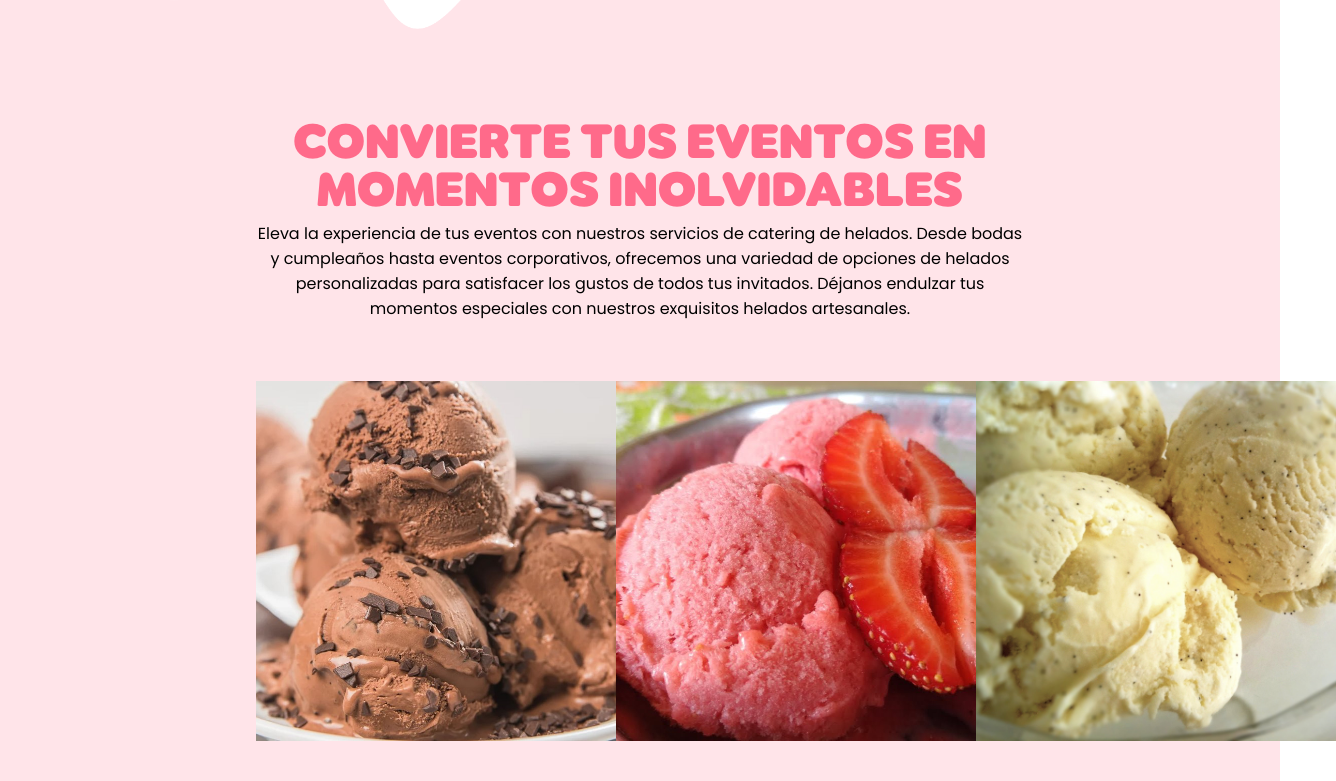
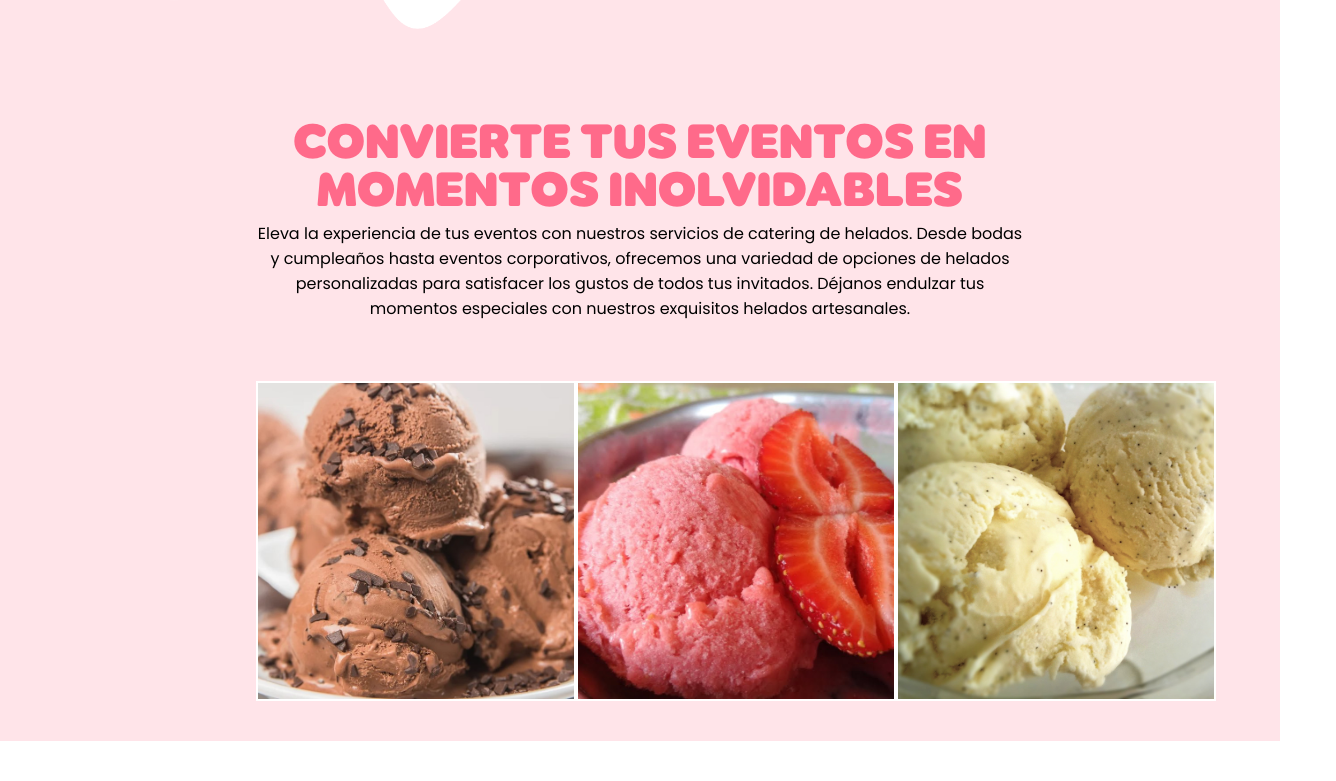
Before and after one commit to gracimarch/sweetest, a plain HTML site: page index.html in a window 1280 px wide. Shown: the part 947-1728 px from the top of the page, 1336 px wide, since content can reach past the window. After the commit the page ends 1688 px from the top, so only its background shows below. Drawn offline with Linux system fonts and the light colour scheme.

Commit message:
Update styles.css

```diff
--- a/styles.css
+++ b/styles.css
@@ -144,5 +144,11 @@ nav ul li a button {
 }
 
 .sabores img {
-    width: 360px;
+    width: 320px;
+    border: 2px solid #fff;
+    transition: all 0.3s;
 }
+
+.sabores img:hover {
+    filter: blur(5px);
+}
```
